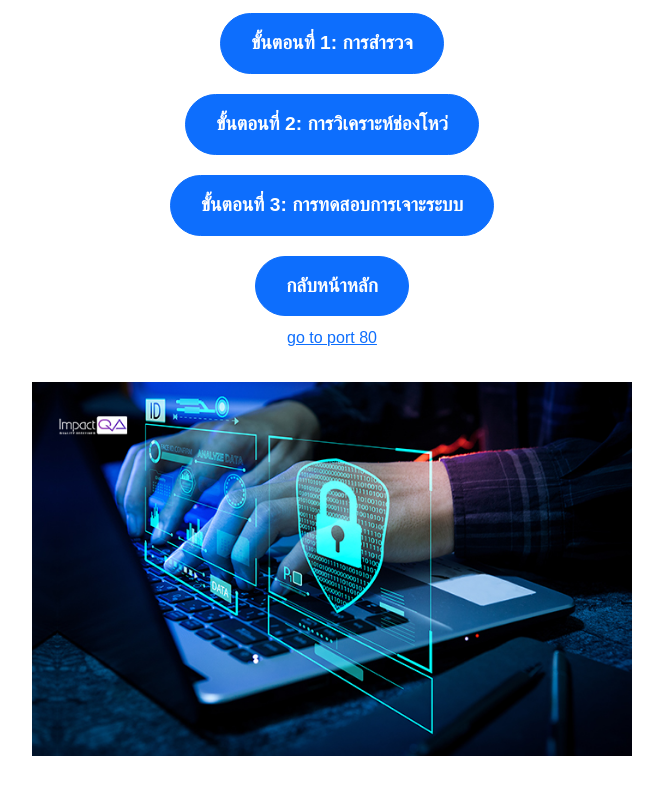
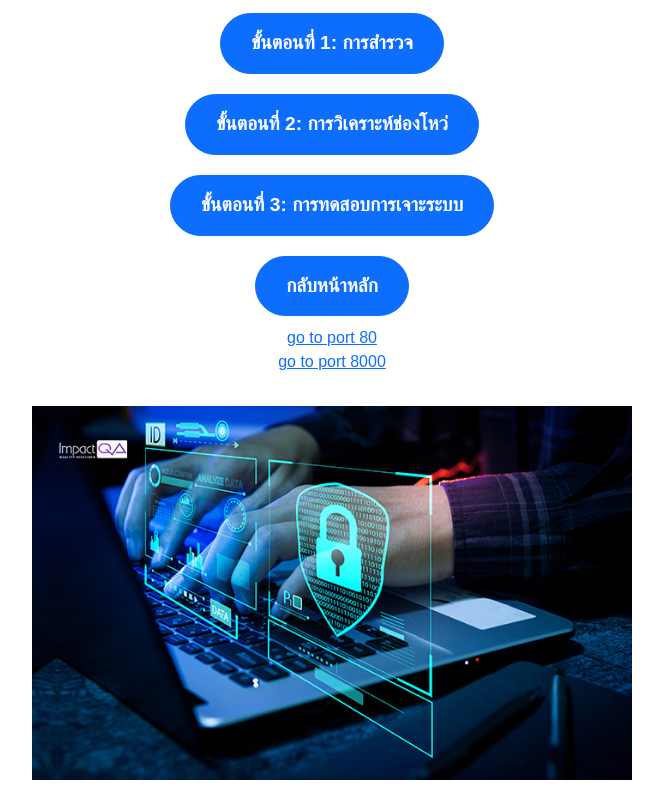
Before and after one commit to hathairatjan/Assign-4, a plain HTML site: page ws2/index.html in a window 1280 px wide. Shown: the part 656-1468 px from the top of the page, without its empty margins (308-971 px from the left). Before the commit the page ends 1444 px from the top, so only its background shows below. Drawn offline with nearby package versions, Linux system fonts and the light colour scheme.

Commit message:
Update index.html

```diff
--- a/ws2/index.html
+++ b/ws2/index.html
@@ -118,6 +118,9 @@
                <a href="./" onclick="javascript:event.target.port=80"
                 >go to port 80</a
               >
+              <a href="./" onclick="javascript:event.target.port=8000"
+                >go to port 8000</a
+              >
             </div>
 
             <!-- Example feature image -->
```
